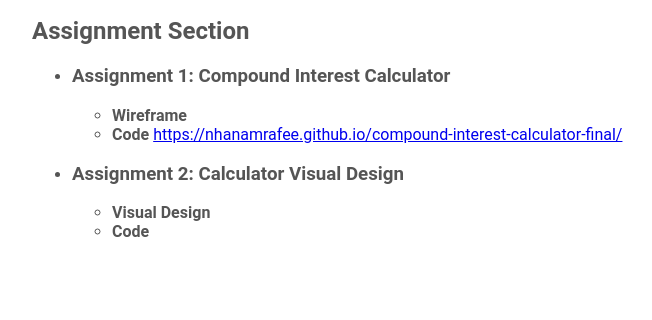
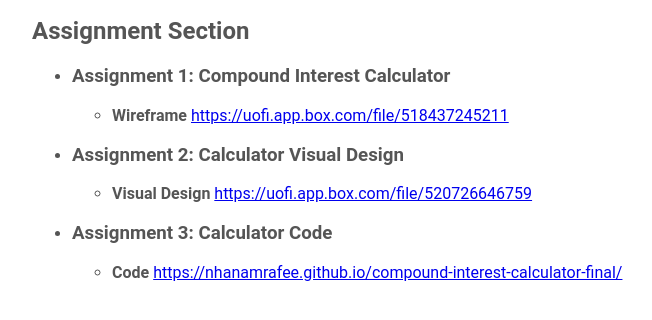
Before and after one commit to nhanamrafee/DES350, a plain HTML site: page index.html in a window 1280 px wide. Shown: the part 290-610 px from the top of the page, without its empty margins (118-770 px from the left). Drawn offline with Linux system fonts and the light colour scheme.

Commit message:
Added all my files

```diff
--- a/index.html
+++ b/index.html
@@ -35,10 +35,7 @@
 				<h3>Assignment 1: Compound Interest Calculator</h3>
 				<ul>
 					<li><strong>Wireframe</strong>
-						<a href="" target="_blank"></a>
-					</li>
-					<li><strong>Code</strong>
-						<a href="https://nhanamrafee.github.io/compound-interest-calculator-final/" target="_blank">https://nhanamrafee.github.io/compound-interest-calculator-final/</a>
+						<a href="https://uofi.app.box.com/file/518437245211" target="_blank">https://uofi.app.box.com/file/518437245211</a>
 					</li>
 				</ul>
 			</li>
@@ -46,10 +43,15 @@
 				<h3>Assignment 2: Calculator Visual Design</h3>
 				<ul>
 					<li><strong>Visual Design</strong>
-						<a href="" target="_blank"></a>
+						<a href="https://uofi.app.box.com/file/520726646759" target="_blank">https://uofi.app.box.com/file/520726646759</a>
 					</li>
+				</ul>
+			</li>
+			<li>
+				<h3>Assignment 3: Calculator Code</h3>
+				<ul>
 					<li><strong>Code</strong>
-						<a href="" target="_blank"></a>
+						<a href="https://nhanamrafee.github.io/compound-interest-calculator-final/" target="_blank">https://nhanamrafee.github.io/compound-interest-calculator-final/</a>
 					</li>
 				</ul>
 			</li>
```
Also changed, not shown: 1 other file.
